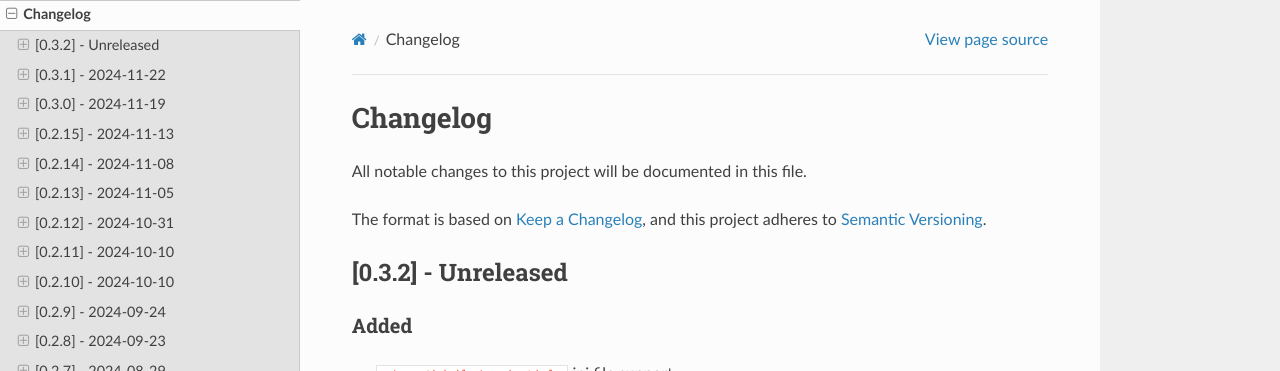
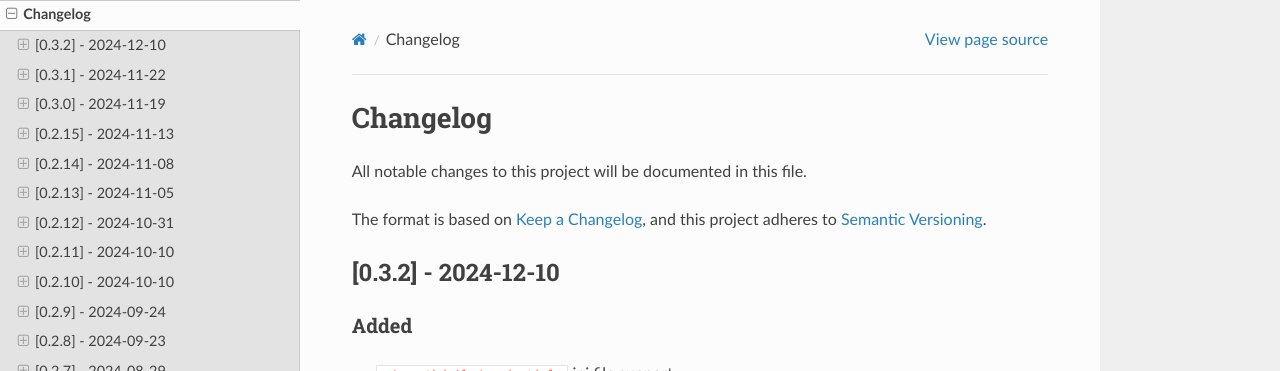
Before and after one commit to earthdaily/earthdaily-python-client, a Sphinx documentation site: the page built from docs/CHANGELOG.md, in a window 1280 px wide and 900 px high. Shown: the top 371 px of the window. Built offline with Sphinx 7.4.7 and the Read the Docs theme 3.1.0, drawn with Linux system fonts in a browser that asks for light colours; pages that are not in the unit, such as notebooks, are missing from menus.

Commit message:
chore(changelog) : v0.3.2

```diff
--- a/docs/CHANGELOG.md
+++ b/docs/CHANGELOG.md
@@ -4,7 +4,7 @@ All notable changes to this project will be documented in this file.
 The format is based on [Keep a Changelog](https://keepachangelog.com/en/1.0.0/),
 and this project adheres to [Semantic Versioning](https://semver.org/spec/v2.0.0.html).
 
-## [0.3.2] - Unreleased
+## [0.3.2] - 2024-12-10
 
 ### Added
 
```
